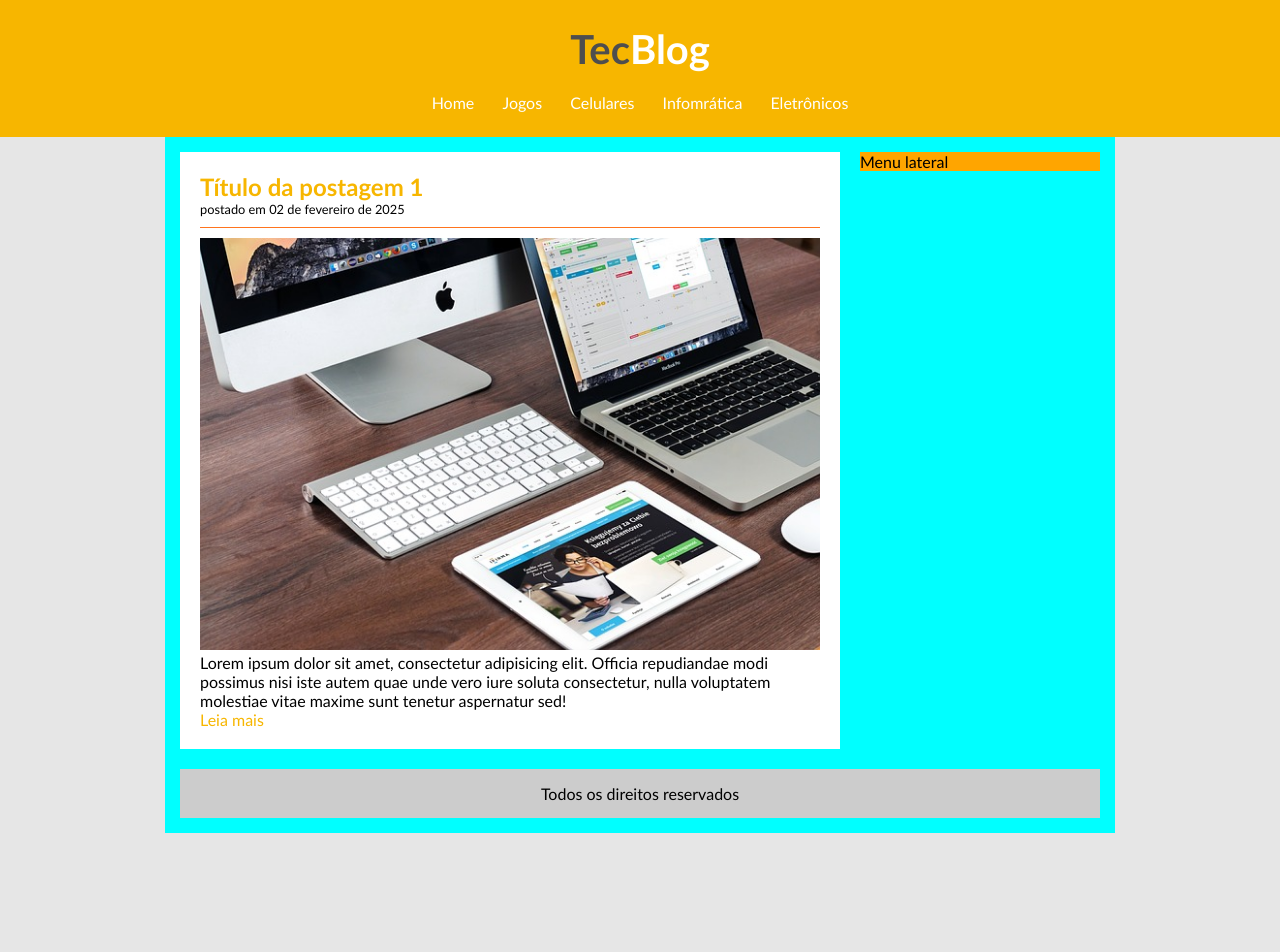
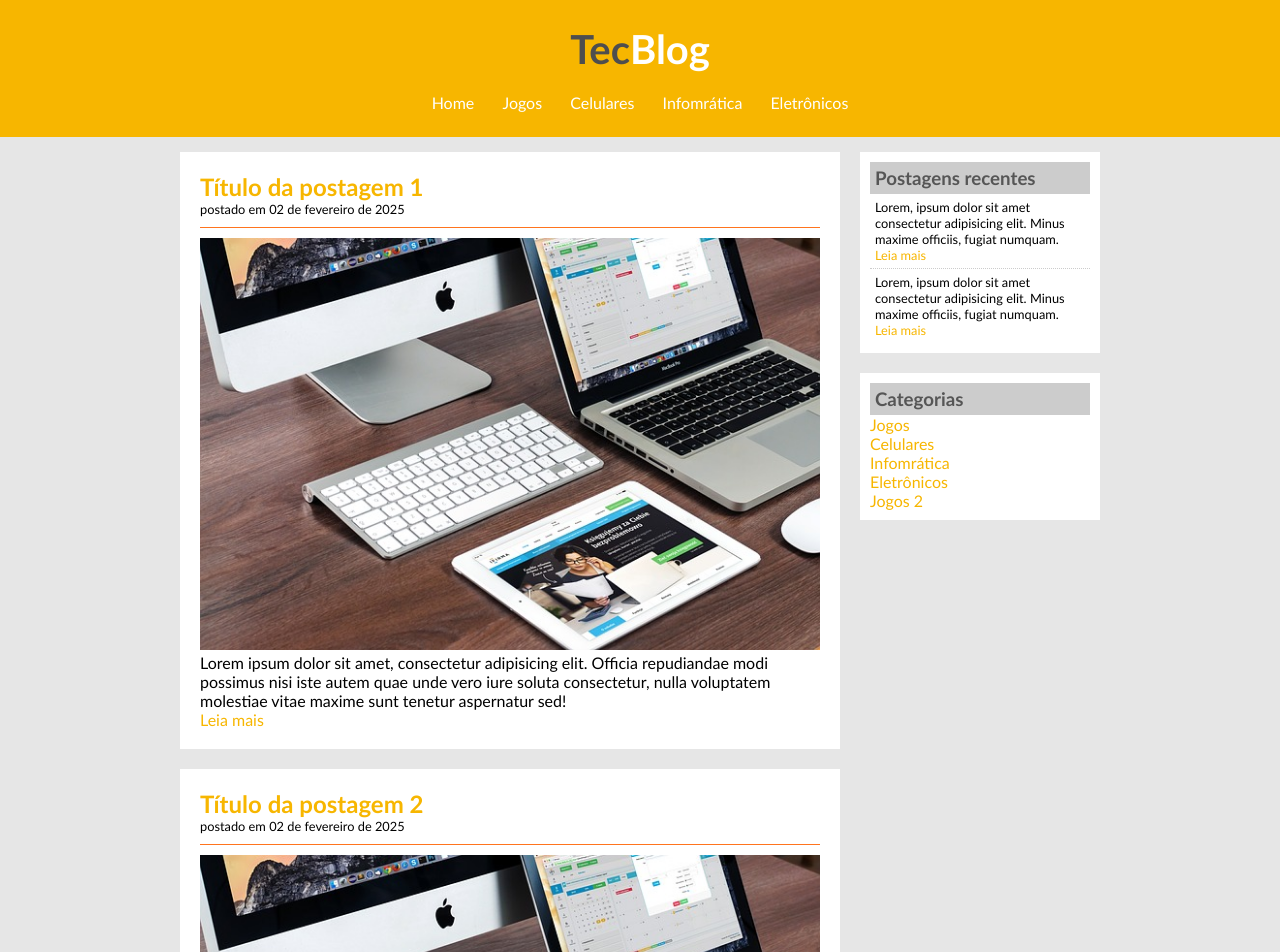
Before and after one commit to ElessandraBueno/Desenvolvimento-Web, a plain HTML site: page CSS3/Intermediário - Projeto Tecblog/index.html in a window 1280 px wide. Shown: the top 952 px of the page. Before the commit the page ends 833 px from the top, so only its background shows below. Drawn offline with Linux system fonts and the light colour scheme.

Commit message:
Conclusão do projeto TecBlog

```diff
--- a/CSS3/Intermediário - Projeto Tecblog/index.html
+++ b/CSS3/Intermediário - Projeto Tecblog/index.html
@@ -34,10 +34,47 @@
                     <a href="">Leia mais</a>
                 </div>
                 <!--Fechamento postagem-->
+
+                <!--Abertura postagem 2-->
+                <div class="conteudo">
+                    <h2>Título da postagem 2</h2>
+                    <span class="data-postagem">postado em 02 de fevereiro de 2025</span>
+                    <img width="620px" src="imagens/imagem2.jpg">
+                    <p>
+                        Lorem ipsum dolor sit amet, consectetur adipisicing elit. Officia repudiandae modi possimus nisi iste autem quae unde vero iure soluta consectetur, nulla voluptatem molestiae vitae maxime sunt tenetur aspernatur sed!
+                    </p>
+                    <a href="">Leia mais</a>
+                </div>
+                <!--Fechamento postagem 2-->
             </div>
 
             <div id="lateral">
-                Menu lateral
+
+                <div class="conteudo-lat">
+                    <h3>Postagens recentes</h3>
+
+                    <div class="post-lat">
+                        <p>Lorem, ipsum dolor sit amet consectetur adipisicing elit. Minus maxime officiis, fugiat numquam.</p>
+                        <a href="">Leia mais</a>
+                    </div>
+                    <div class="post-lat" style="border-bottom: none;">
+                        <p>Lorem, ipsum dolor sit amet consectetur adipisicing elit. Minus maxime officiis, fugiat numquam.</p>
+                        <a href="">Leia mais</a>
+                    </div>
+
+                </div>
+
+                <div class="conteudo-lat">
+                    <h3>Categorias</h3>
+
+                    <a href="">Jogos</a><br>
+                    <a href="">Celulares</a><br>
+                    <a href="">Infomrática</a><br>
+                    <a href="">Eletrônicos</a><br>
+                    <a href="">Jogos 2</a><br>
+
+                </div>
+
             </div>
 
             <div id="rodape">
--- a/CSS3/Intermediário - Projeto Tecblog/style.css
+++ b/CSS3/Intermediário - Projeto Tecblog/style.css
@@ -22,7 +22,6 @@ body{
     width: 920px;
     margin: 0 auto;
     padding: 15px;
-    background-color: aqua;
 }
 #postagens{
     width: 660px;
@@ -30,8 +29,8 @@ body{
 }
 #lateral{
     width: 240px;
-    background: orange;
     float: right;
+
 }
 #rodape{
     clear: both;
@@ -43,6 +42,17 @@ body{
     padding: 20px ;
     margin-bottom: 20px;
     background: white;
+}
+.conteudo-lat{
+    background: white;
+    padding: 10px;
+    margin-bottom: 20px;
+
+}
+.post-lat{
+    font-size: 0.8em;
+    padding: 5px;
+    border-bottom: 1px dotted #CCC;
 }
 
 /*Formatação do menu*/
@@ -73,6 +83,11 @@ h1{
 h2{
     color: #f7b600;
 }
+h3{
+    color: #565656;
+    background: #CCC;
+    padding: 5px;
+}
 .branco{
     color: white;
 }
```
